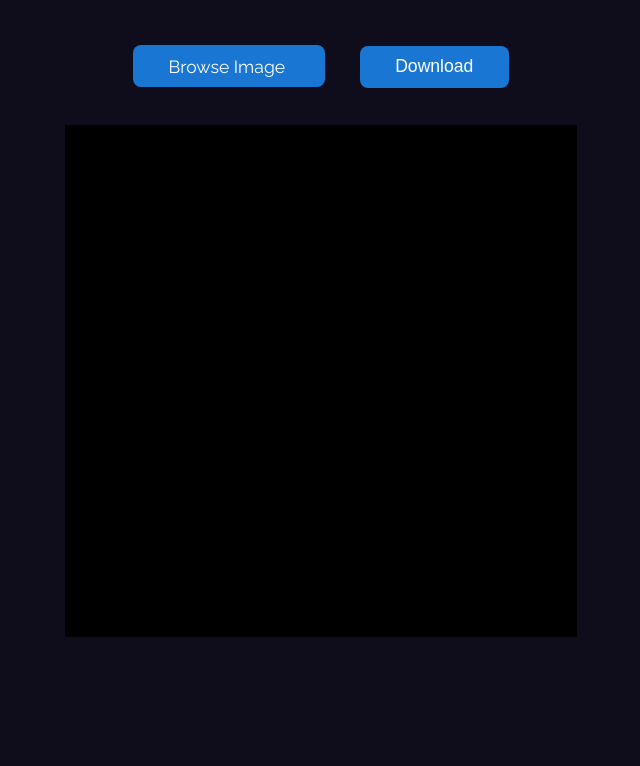
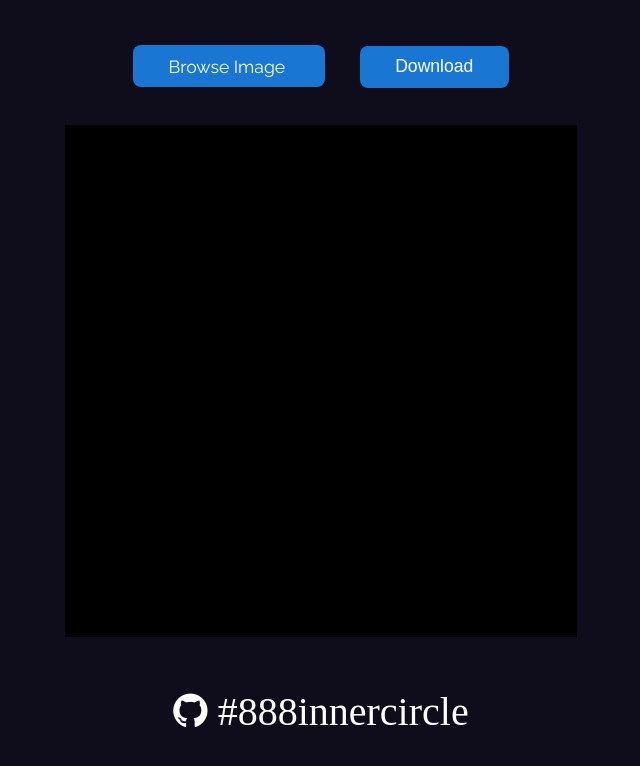
Before and after one commit to saucesteals/888-overlay, a plain HTML site: page public/index.html in a window 1280 px wide. Shown: the whole page, without its empty margins (319-959 px from the left). Drawn offline with Linux system fonts and the light colour scheme.

Commit message:
github link

```diff
--- a/public/index.html
+++ b/public/index.html
@@ -41,5 +41,14 @@
     <canvas width="512" height="512" id="canvas"></canvas>
 
     <script src="js/index.js"></script>
+    <footer>
+      <a
+        target="_blank"
+        href="https://github.com/saucesteals/888-overlay"
+        title="View on github!"
+      >
+        <i class="fa fa-github" style="color: white"> #888innercircle </i>
+      </a>
+    </footer>
   </body>
 </html>
--- a/public/styles.css
+++ b/public/styles.css
@@ -1,9 +1,7 @@
-@import url('https://fonts.googleapis.com/css?family=Raleway:400,700,900');
+@import url("https://fonts.googleapis.com/css?family=Raleway:400,700,900");
 
 html {
-	background-color: #0F0C1C;
-	padding: 0;
-	margin: 0;
+  background-color: #0f0c1c;
   scroll-behavior: smooth;
   font-family: Raleway, sans-serif;
 }
@@ -17,16 +15,20 @@ body {
   text-align: center;
 }
 
+a {
+  color: inherit;
+  text-decoration: none;
+}
 
-.button  {
-    padding:0.6em 2em;
+.button {
+  padding: 0.6em 2em;
   border-radius: 8px;
-    color:#fff;
-    background-color:#1976d2;
-    font-size:1.1em;
-    border:0;
-    cursor:pointer;
-    margin:1em;
+  color: #fff;
+  background-color: #1976d2;
+  font-size: 1.1em;
+  border: 0;
+  cursor: pointer;
+  margin: 1em;
 }
 
 .main {
@@ -36,3 +38,11 @@ body {
 #canvas {
   display: block;
 }
+
+footer {
+  color: white;
+  width: 100%;
+  padding-top: 50px;
+  text-align: center;
+  font-size: 40px;
+}
```
Lines whose indentation alone changed are shown as unchanged.
